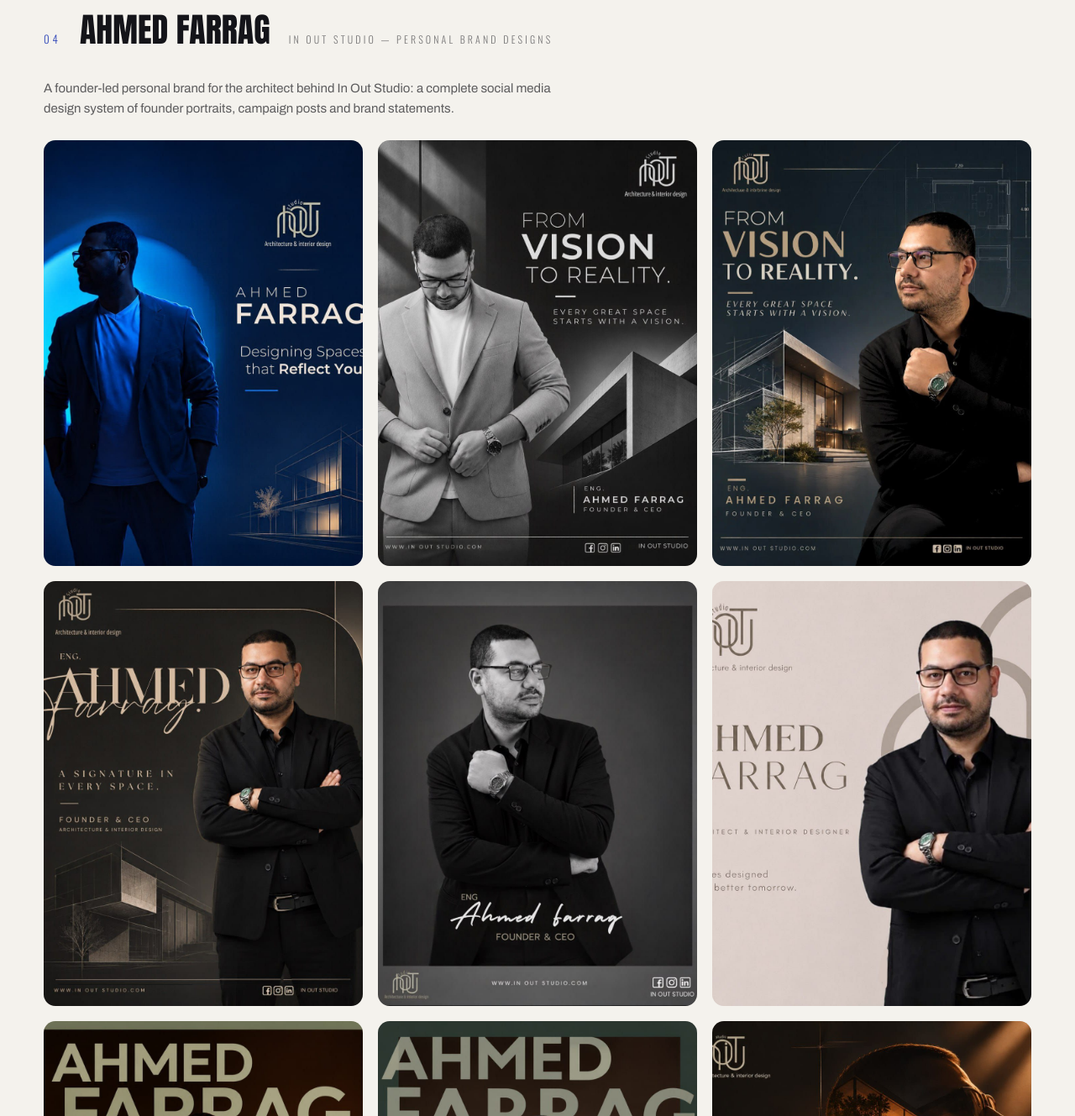
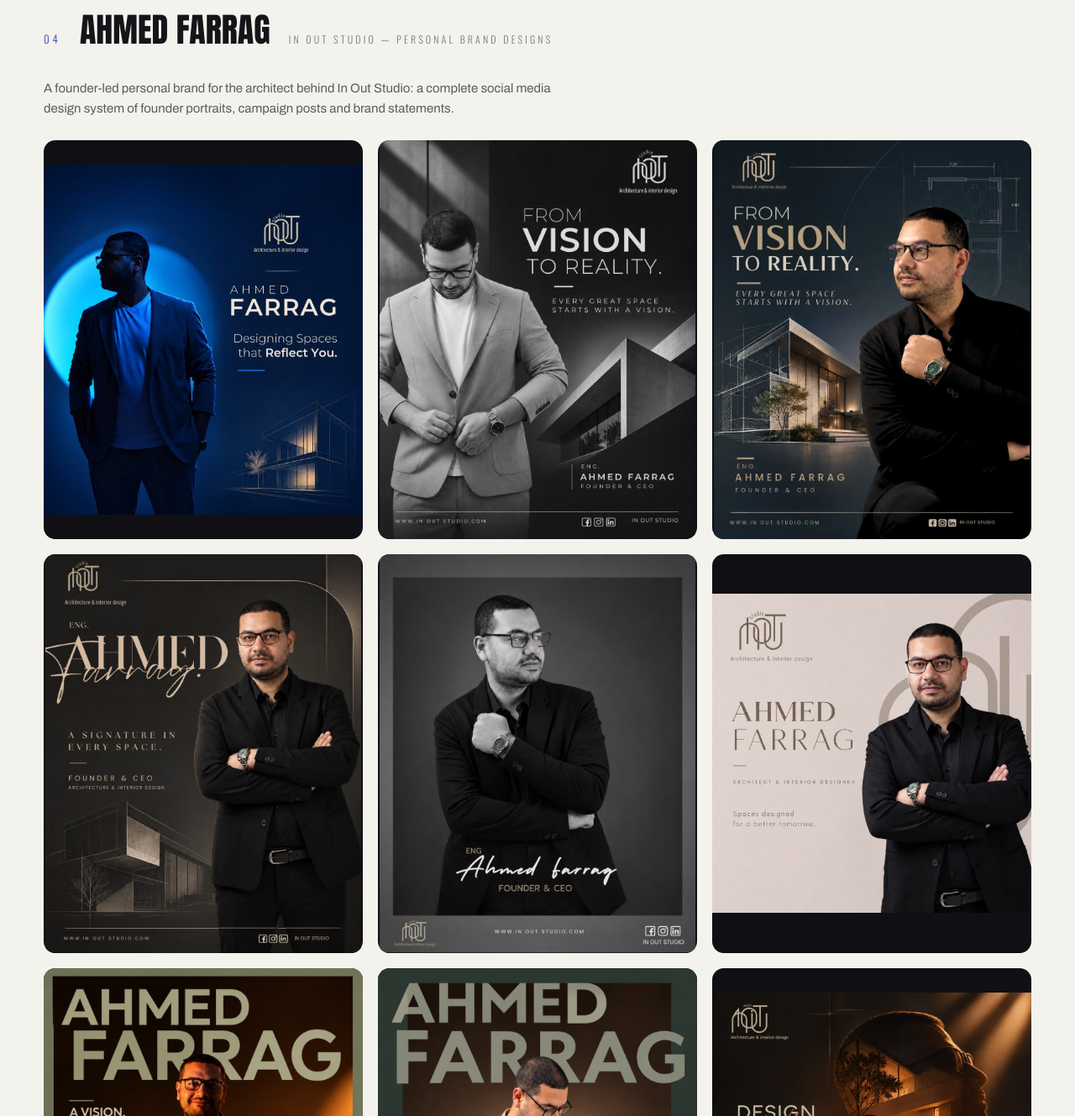
Before and after one commit to donia-alaa/lumexeda-website, a plain HTML site: page index.html in a window 1280 px wide. Shown: the part 6611-7940 px from the top of the page at 84% size. Drawn offline with nearby package versions, Linux system fonts and the light colour scheme.

Commit message:
Show Farrag designs full-frame (contain, 4:5 matting)

```diff
--- a/index.html
+++ b/index.html
@@ -114,11 +114,12 @@ section{padding:110px 0}
 .work-grid{display:grid;grid-template-columns:repeat(12,1fr);gap:18px}
 .wcard{position:relative;border-radius:14px;overflow:hidden;background:var(--paper-2)}
 .wcard img{width:100%;height:100%;object-fit:cover;transition:transform .6s cubic-bezier(.2,.6,.2,1)}
+.wcard.contain img{object-fit:contain;background:#101014}
 .wcard:hover img{transform:scale(1.045)}
 .wcard .cap{position:absolute;left:0;right:0;bottom:0;padding:34px 18px 14px;background:linear-gradient(transparent,rgba(20,20,25,.82));color:var(--paper);font-family:'Oswald',sans-serif;font-weight:300;font-size:12px;letter-spacing:.18em;text-transform:uppercase;opacity:0;transition:opacity .3s}
 .wcard:hover .cap{opacity:1}
 .span6{grid-column:span 6}.span5{grid-column:span 5}.span7{grid-column:span 7}.span4{grid-column:span 4}.span8{grid-column:span 8}.span3{grid-column:span 3}.span2{grid-column:span 2}.span12{grid-column:span 12}
-.r43{aspect-ratio:4/3}.r11{aspect-ratio:1/1}.r34{aspect-ratio:3/4}.r169{aspect-ratio:16/9}.r21{aspect-ratio:2/1}
+.r43{aspect-ratio:4/3}.r45{aspect-ratio:4/5}.r11{aspect-ratio:1/1}.r34{aspect-ratio:3/4}.r169{aspect-ratio:16/9}.r21{aspect-ratio:2/1}
 .wcard video{width:100%;height:100%;object-fit:cover;display:block}
 .subhead{font-family:'Oswald',sans-serif;font-weight:400;font-size:13px;letter-spacing:.3em;text-transform:uppercase;color:var(--navy);margin:44px 0 18px;display:flex;align-items:center;gap:14px}
 .subhead::after{content:"";flex:1;height:1px;background:var(--line)}
@@ -391,15 +392,15 @@ footer{background:var(--ink);color:rgba(244,242,237,.55);border-top:1px solid va
       <div class="client-head"><span class="idx">04</span><h3>Ahmed Farrag</h3><span class="tag">In Out Studio — Personal Brand Designs</span></div>
       <p class="client-desc">A founder-led personal brand for the architect behind In Out Studio: a complete social media design system of founder portraits, campaign posts and brand statements.</p>
       <div class="work-grid">
-        <div class="wcard span4 r34"><img src="images/work-farag-1.jpg" alt="Ahmed Farrag — blue-lit founder portrait, Designing Spaces that Reflect You" loading="lazy"><span class="cap">Brand Campaign</span></div>
-        <div class="wcard span4 r34"><img src="images/work-farag-2.jpg" alt="Ahmed Farrag — From Vision to Reality, beige suit portrait" loading="lazy"><span class="cap">Vision to Reality</span></div>
-        <div class="wcard span4 r34"><img src="images/work-farag-3.jpg" alt="Ahmed Farrag — From Vision to Reality, dark portrait" loading="lazy"><span class="cap">Vision to Reality</span></div>
-        <div class="wcard span4 r34"><img src="images/work-farag-4.jpg" alt="Ahmed Farrag — A Signature in Every Space" loading="lazy"><span class="cap">A Signature in Every Space</span></div>
-        <div class="wcard span4 r34"><img src="images/work-farag-5.jpg" alt="Ahmed Farrag — black and white founder portrait" loading="lazy"><span class="cap">Founder &amp; CEO</span></div>
-        <div class="wcard span4 r34"><img src="images/work-farag-6.jpg" alt="Ahmed Farrag — Spaces designed for a better tomorrow" loading="lazy"><span class="cap">A Better Tomorrow</span></div>
-        <div class="wcard span4 r34"><img src="images/work-farag-7.jpg" alt="Ahmed Farrag — A Vision. A Signature." loading="lazy"><span class="cap">A Vision. A Signature.</span></div>
-        <div class="wcard span4 r34"><img src="images/work-farag-8.jpg" alt="Ahmed Farrag — Architecture and interior design created for people" loading="lazy"><span class="cap">Created for People</span></div>
-        <div class="wcard span4 r34"><img src="images/work-farag-9.jpg" alt="Ahmed Farrag — Design with Purpose, double-exposure portrait" loading="lazy"><span class="cap">Design with Purpose</span></div>
+        <div class="wcard span4 r45 contain"><img src="images/work-farag-1.jpg" alt="Ahmed Farrag — blue-lit founder portrait, Designing Spaces that Reflect You" loading="lazy"><span class="cap">Brand Campaign</span></div>
+        <div class="wcard span4 r45 contain"><img src="images/work-farag-2.jpg" alt="Ahmed Farrag — From Vision to Reality, beige suit portrait" loading="lazy"><span class="cap">Vision to Reality</span></div>
+        <div class="wcard span4 r45 contain"><img src="images/work-farag-3.jpg" alt="Ahmed Farrag — From Vision to Reality, dark portrait" loading="lazy"><span class="cap">Vision to Reality</span></div>
+        <div class="wcard span4 r45 contain"><img src="images/work-farag-4.jpg" alt="Ahmed Farrag — A Signature in Every Space" loading="lazy"><span class="cap">A Signature in Every Space</span></div>
+        <div class="wcard span4 r45 contain"><img src="images/work-farag-5.jpg" alt="Ahmed Farrag — black and white founder portrait" loading="lazy"><span class="cap">Founder &amp; CEO</span></div>
+        <div class="wcard span4 r45 contain"><img src="images/work-farag-6.jpg" alt="Ahmed Farrag — Spaces designed for a better tomorrow" loading="lazy"><span class="cap">A Better Tomorrow</span></div>
+        <div class="wcard span4 r45 contain"><img src="images/work-farag-7.jpg" alt="Ahmed Farrag — A Vision. A Signature." loading="lazy"><span class="cap">A Vision. A Signature.</span></div>
+        <div class="wcard span4 r45 contain"><img src="images/work-farag-8.jpg" alt="Ahmed Farrag — Architecture and interior design created for people" loading="lazy"><span class="cap">Created for People</span></div>
+        <div class="wcard span4 r45 contain"><img src="images/work-farag-9.jpg" alt="Ahmed Farrag — Design with Purpose, double-exposure portrait" loading="lazy"><span class="cap">Design with Purpose</span></div>
       </div>
     </div>
 
```
